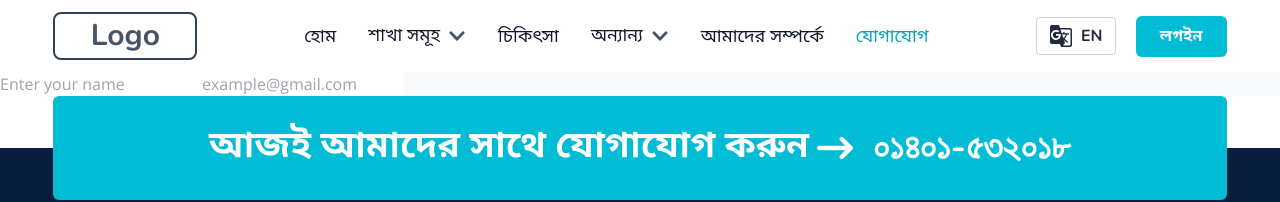
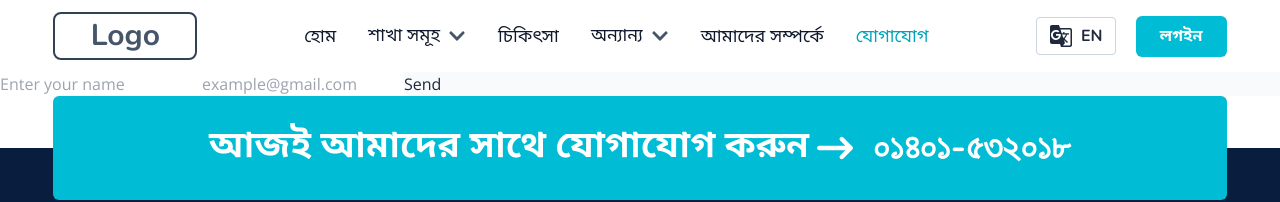
Before and after one commit to ataullah1/Smile-Dental, a React (Vite) app in the folder Client-Side/: page /contact in a window 1280 px wide. Shown: the top 202 px of the page. Built offline with nearby package versions, Linux system fonts and the light colour scheme.

Commit message:
Button add for send message

```diff
--- a/Client-Side/src/pages/Contact/Contact.jsx
+++ b/Client-Side/src/pages/Contact/Contact.jsx
@@ -12,12 +12,8 @@ const Contact = () => {
       <div>
         <form>
           <input type="text" placeholder="Enter your name" />
-          <input
-            type="email"
-            name=""
-            id=""
-            placeholder="example@gmail.com"
-          />{" "}
+          <input type="email" name="" id="" placeholder="example@gmail.com" />
+          <input type="button" value="Send " />
         </form>
       </div>
     </div>
```
